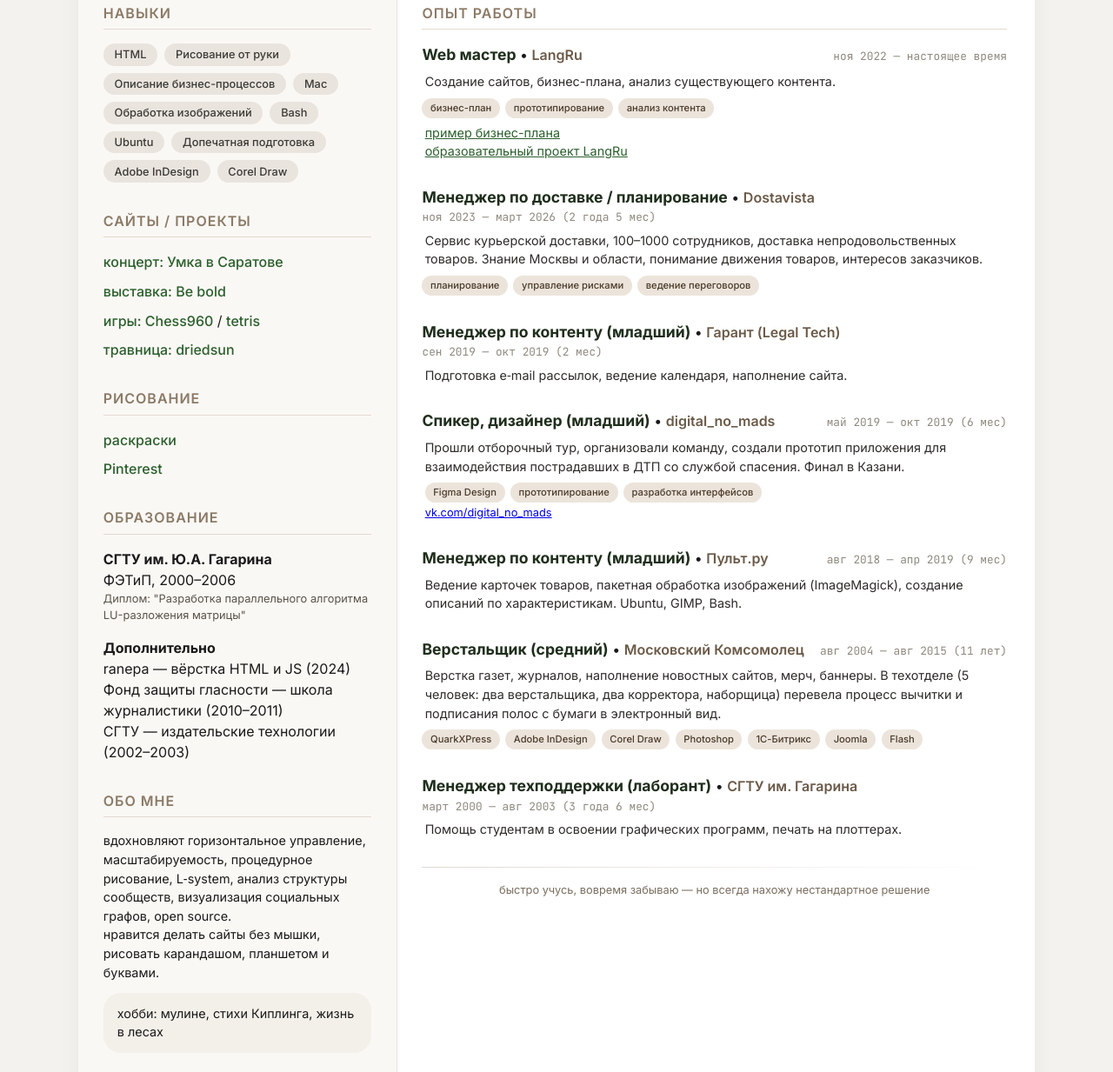
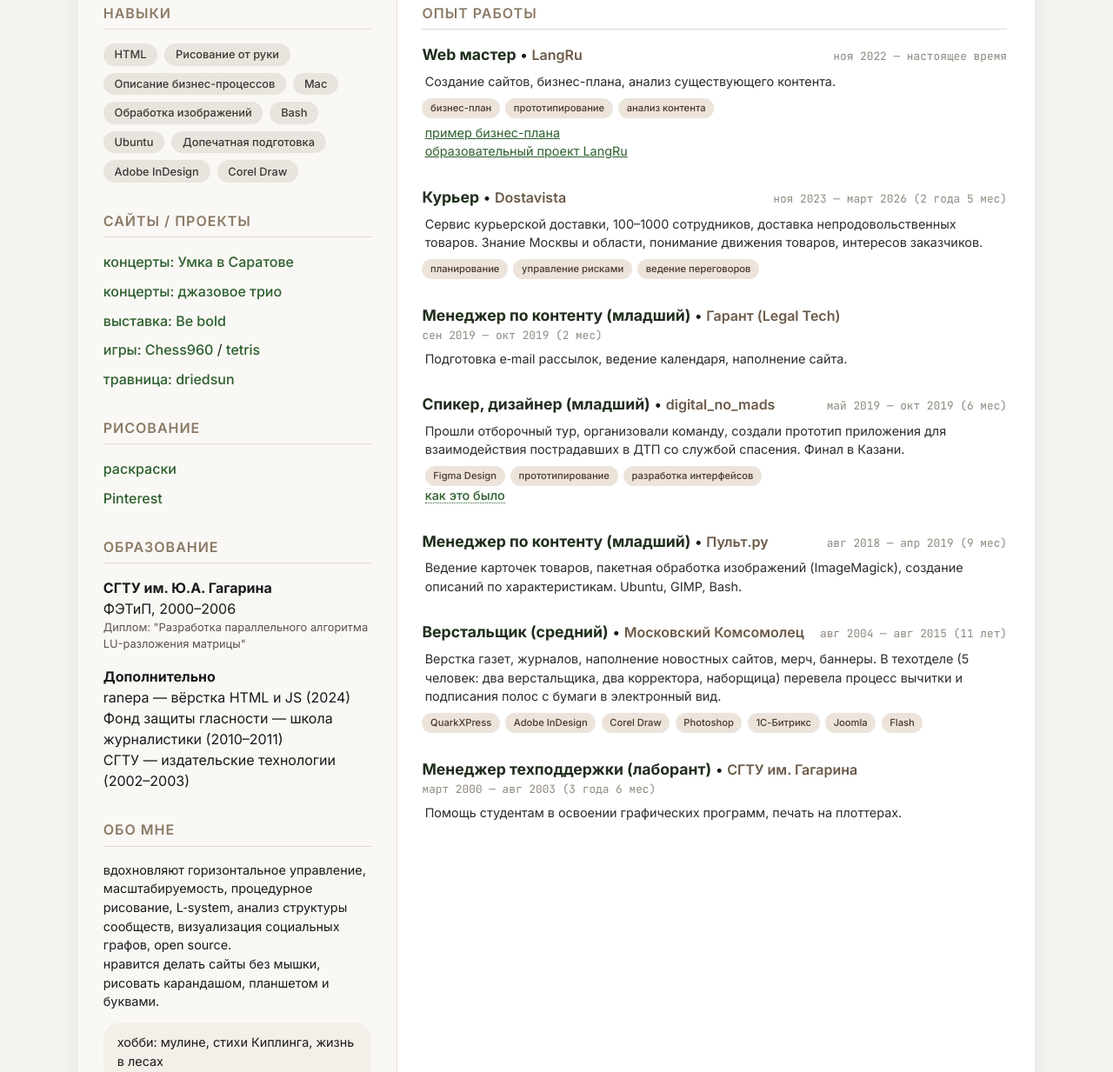
Before and after one commit to sana64/about_me, a plain HTML site: page index.html in a window 1280 px wide. Shown: the part 275-1508 px from the top of the page at 87% size. Drawn offline with Linux system fonts and the light colour scheme.

Commit message:
Update index.html

```diff
--- a/index.html
+++ b/index.html
@@ -227,6 +227,16 @@
             background: linear-gradient(to right, #e2d9d0, transparent);
         }
 
+        .green-link {
+            color: #2c5f2d;
+            text-decoration: none;
+            font-weight: 500;
+            border-bottom: 1px dotted #2c5f2d;
+        }
+        .green-link:hover {
+            border-bottom-style: solid;
+        }
+
         @media (max-width: 780px) {
             .main-grid {
                 grid-template-columns: 1fr;
@@ -283,7 +293,8 @@
             <div class="section">
                 <h3>Сайты / проекты</h3>
                 <ul class="links-list">
-                    <li><a href="https://sana64.github.io/umka-v-saratove/" target="_blank">концерт: Умка в Саратове</a></li>
+                    <li><a href="https://sana64.github.io/umka-v-saratove/" target="_blank">концерты: Умка в Саратове</a></li>
+                    <li><a href="https://sana64.github.io/jazztrio/" target="_blank">концерты: джазовое трио</a></li>
                     <li><a href="https://sana64.github.io/Be-bold/" target="_blank">выставка: Be bold</a></li>
                     <li><a href="https://sana64.github.io/Chess960/" target="_blank">игры: Chess960</a> / <a href="https://sana64.github.io/tet/" target="_blank">tetris</a></li>
                     <li><a href="https://sana64.github.io/driedsun/" target="_blank">травница: driedsun</a></li>
@@ -350,7 +361,7 @@
 
                 <div class="job">
                     <div class="job-header">
-                        <div><span class="job-title">Менеджер по доставке / планирование</span> • <span class="company">Dostavista</span></div>
+                        <div><span class="job-title">Курьер</span> • <span class="company">Dostavista</span></div>
                         <div class="period">ноя 2023 — март 2026 (2 года 5 мес)</div>
                     </div>
                     <div class="job-desc">
@@ -385,7 +396,7 @@
                             <span class="badge">прототипирование</span>
                             <span class="badge">разработка интерфейсов</span>
                         </div>
-                        <a href="https://vk.com/digital_no_mads" target="_blank" style="font-size:0.8rem;">vk.com/digital_no_mads</a>
+                        <a href="https://vk.com/digital_no_mads" target="_blank" class="green-link">как это было</a>
                     </div>
                 </div>
 
@@ -428,12 +439,6 @@
                     </div>
                 </div>
             </div>
-
-            <hr>
-
-            <div style="font-size: 0.8rem; color:#7a6e60; text-align: center; margin-top: 0.5rem;">
-                быстро учусь, вовремя забываю — но всегда нахожу нестандартное решение
-            </div>
         </div>
     </div>
 </div>
```
